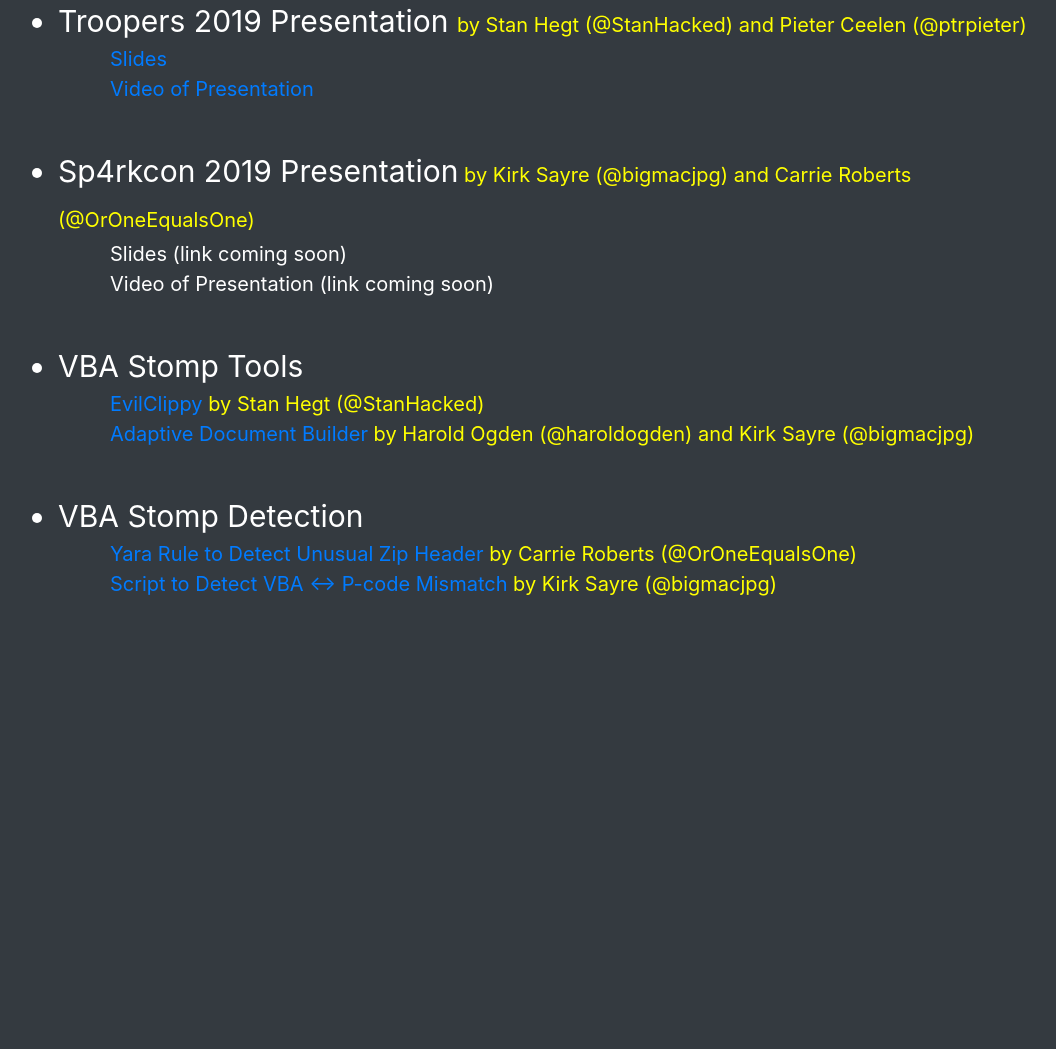
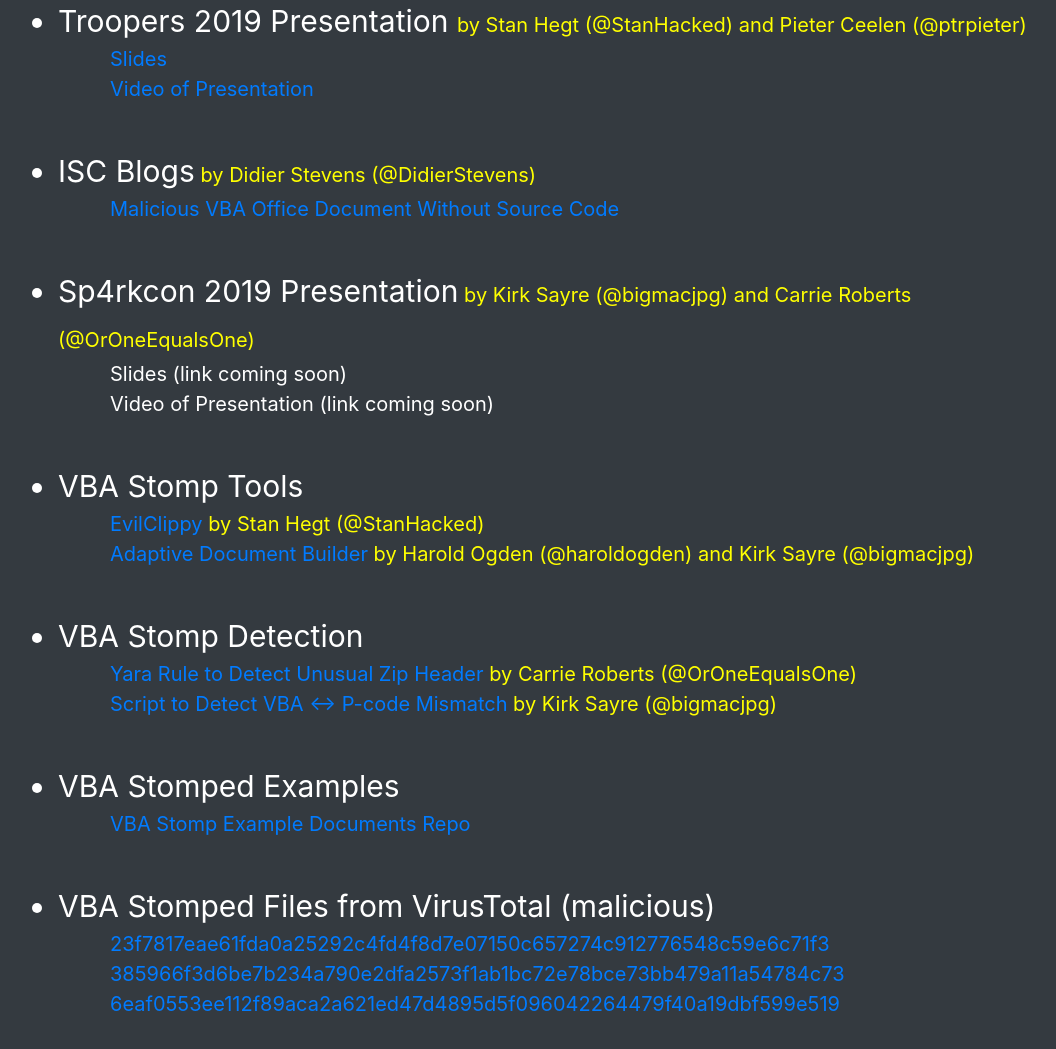
Before and after one commit to vbastomp/vbastomp.github.io, a plain HTML site: page index.html in a window 1280 px wide. Shown: the part 1139-2188 px from the top of the page, without its empty margins (82-1138 px from the left). Before the commit the page ends 1850 px from the top, so only its background shows below. Drawn offline with nearby package versions, Linux system fonts and the light colour scheme.

Commit message:
adding links to example vba stomped docs

```diff
--- a/index.html
+++ b/index.html
@@ -6,6 +6,7 @@
     <meta name="viewport" content="width=device-width, initial-scale=1, shrink-to-fit=no">
     <link rel="stylesheet" href="https://maxcdn.bootstrapcdn.com/bootstrap/4.0.0/css/bootstrap.min.css" integrity="sha384-Gn5384xqQ1aoWXA+058RXPxPg6fy4IWvTNh0E263XmFcJlSAwiGgFAW/dAiS6JXm" crossorigin="anonymous">
 	<link rel="stylesheet" href="styles.css">
+	<base rel="noopener noreferrer" target="_blank">
  </head>
 
   <body class="bg-dark">
@@ -32,6 +33,9 @@
 					<li id="links"><a href="https://github.com/outflanknl/Presentations/blob/master/Troopers19_MS_Office_file_format_sorcery.pdf">Slides</a></li>
 					<li id="links"><a href="https://www.youtube.com/watch?v=iXvvQ5XML7g">Video of Presentation</a></li>
 					</br>
+					<li><a>ISC Blogs</a><span id="by"> by Didier Stevens (@DidierStevens)</span></li>
+					<li id="links"><a href="https://isc.sans.edu/diary/Malicious+VBA+Office+Document+Without+Source+Code/24870">Malicious VBA Office Document Without Source Code</a></li>
+					</br>
 					<li><a>Sp4rkcon 2019 Presentation</a><span id="by"> by Kirk Sayre (@bigmacjpg) and Carrie Roberts (@OrOneEqualsOne)</span></li>
 					<li id="links"><a >Slides (link coming soon)</a></li>
 					<li id="links"><a >Video of Presentation (link coming soon)</a></li>
@@ -43,6 +47,14 @@
 					<li>VBA Stomp Detection</li>
 					<li id="links"><a href="https://github.com/clr2of8/YaraRules/blob/master/unusual_office_zip_header">Yara Rule to Detect Unusual Zip Header</a><span id="by"> by Carrie Roberts (@OrOneEqualsOne)</span></li>
 					<li id="links"><a href="https://github.com/kirk-sayre-work/VBASeismograph">Script to Detect VBA <-> P-code Mismatch</a><span id="by"> by Kirk Sayre (@bigmacjpg)</span></li>
+					</br>
+					<li>VBA Stomped Examples</li>
+					<li id="links"><a href="https://github.com/clr2of8/VBAstomp">VBA Stomp Example Documents Repo</a></li>
+					</br>
+					<li>VBA Stomped Files from VirusTotal (malicious)</li>
+					<li id="links"><a href="https://www.virustotal.com/gui/file/23f7817eae61fda0a25292c4fd4f8d7e07150c657274c912776548c59e6c71f3/details">23f7817eae61fda0a25292c4fd4f8d7e07150c657274c912776548c59e6c71f3</li>
+					<li id="links"><a href="https://www.virustotal.com/gui/file/385966f3d6be7b234a790e2dfa2573f1ab1bc72e78bce73bb479a11a54784c73/details">385966f3d6be7b234a790e2dfa2573f1ab1bc72e78bce73bb479a11a54784c73</li>
+					<li id="links"><a href="https://www.virustotal.com/gui/file/6eaf0553ee112f89aca2a621ed47d4895d5f096042264479f40a19dbf599e519/details">6eaf0553ee112f89aca2a621ed47d4895d5f096042264479f40a19dbf599e519</li>
                 </ul>
             </div>
         </div>
```
